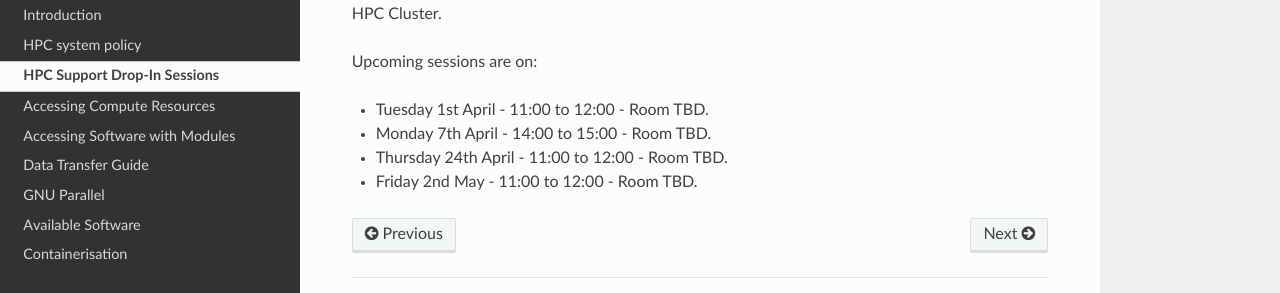
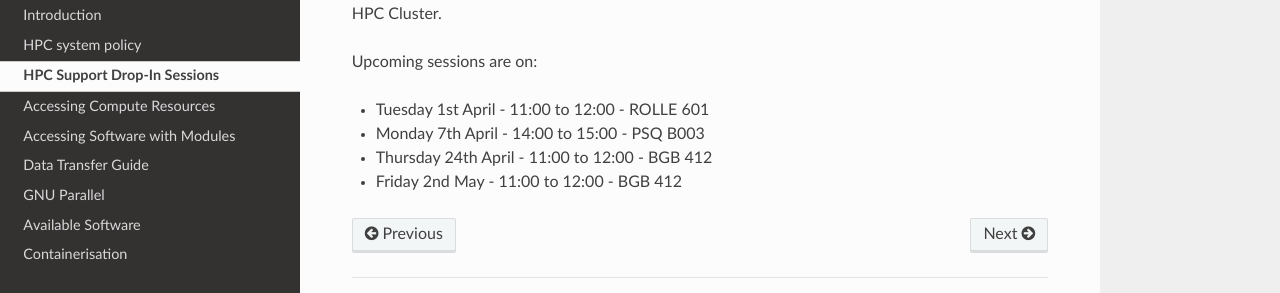
Before and after one commit to AbhinavPraveen/UoP-HPC-Docs, a Sphinx documentation site: the page built from source/user-guide/dropin.rst, in a window 1280 px wide. Shown: the part 182-475 px from the top of the page. Built offline with Sphinx 7.4.7 and the Read the Docs theme 3.1.0, drawn with Linux system fonts in a browser that asks for light colours.

Commit message:
Add rooms for dropin

```diff
--- a/source/user-guide/dropin.rst
+++ b/source/user-guide/dropin.rst
@@ -7,7 +7,7 @@ The HPC Admin team hosts periodic drop in sessions for general support on using
 
 Upcoming sessions are on:
 
-* Tuesday 1st April - 11:00 to 12:00 - Room TBD.
-* Monday 7th April - 14:00 to 15:00 - Room TBD.
-* Thursday 24th April - 11:00 to 12:00 - Room TBD.
-* Friday 2nd May - 11:00 to 12:00 - Room TBD.
+* Tuesday 1st April - 11:00 to 12:00 - ROLLE 601
+* Monday 7th April - 14:00 to 15:00 - PSQ B003
+* Thursday 24th April - 11:00 to 12:00 - BGB 412
+* Friday 2nd May - 11:00 to 12:00 - BGB 412
```
